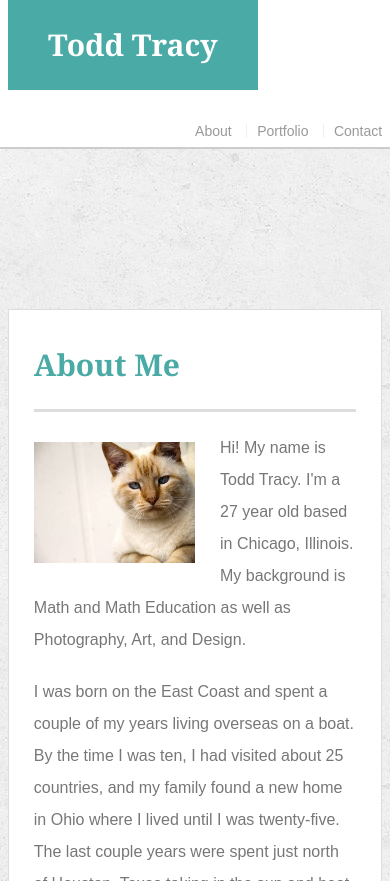
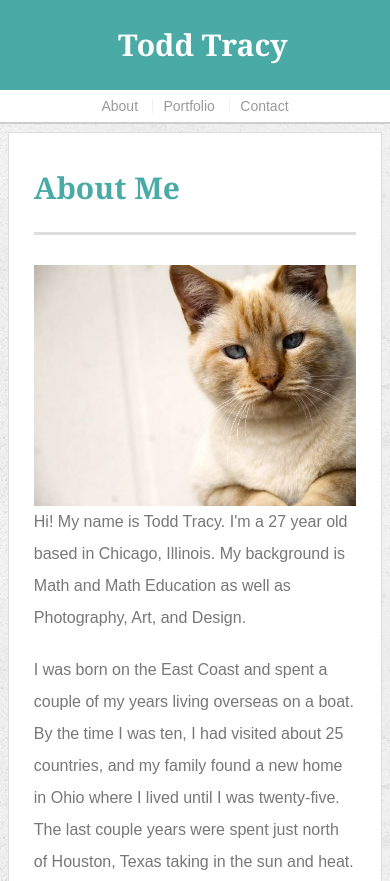
Before and after one commit to trvcytg/Responsive-Portfolio, a plain HTML site: page index.html in a window 390 px wide. Shown: the top 881 px of the page. Drawn offline with Linux system fonts and the light colour scheme.

Commit message:
Work on nav bar and container spacing for smallest media query size.

```diff
--- a/assets/css/style.css
+++ b/assets/css/style.css
@@ -301,5 +301,27 @@ input[type="submit"] {
 @media screen and (max-width: 640px) {
   #masthead {
     position: static;
+    margin-bottom: 1%;
+  }
+  #logo {
+    width: 130%;
+    max-width: 640px;
+    margin: 0 0 0 -12.5%;
+  }
+  nav {
+    float: none;
+    text-align: center;
+    margin: 0;
+  }
+  nav a:first-child {
+    padding-left: 0;
+    margin-left: 0;
+  }
+  #main-container {
+    padding-top: 1%;
+  }
+  .auth-image {
+    width: 100%;
+    height: auto;
   }
 }
```
